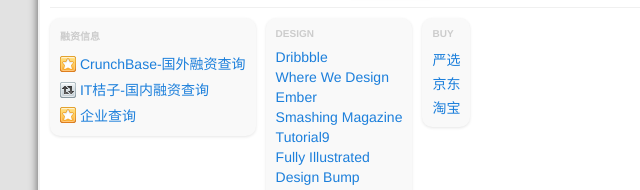
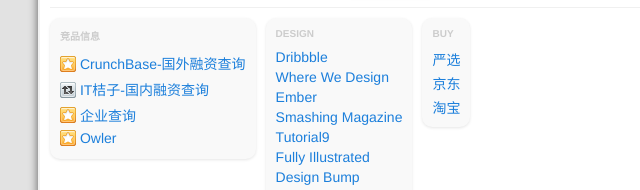
Before and after one commit to sparkxxf/PMStart, a plain HTML site: page index.html in a window 1280 px wide. Shown: the part 399-589 px from the top of the page, 190-830 px from the left. Drawn offline with Linux system fonts and the light colour scheme; files whose address does not match are found by name.

Commit message:
Update index.html
add owler.com

```diff
--- a/index.html
+++ b/index.html
@@ -74,11 +74,12 @@
 		<div class="clear"></div>
 		<div class="sep"></div>
 		<div class="column">
-			<div class="column_title">融资信息</div>
+			<div class="column_title">竞品信息</div>
 			<ul class="nav">
 				<li><img src="img/star.png" align="absmiddle" style="padding-bottom: 3px;" />&nbsp;<a href="https://www.crunchbase.com" target="_blank">CrunchBase-国外融资查询</a></li>
 				<li><img src="img/retweet.png" align="absmiddle" style="padding-bottom: 3px;" />&nbsp;<a href="http://itjuzi.com/" target="_blank">IT桔子-国内融资查询</a></li>
 				<li><img src="img/star.png" align="absmiddle" style="padding-bottom: 3px;" />&nbsp;<a href="http://www.qichacha.com/" target="_blank">企业查询</a></li>
+				<li><img src="img/star.png" align="absmiddle" style="padding-bottom: 3px;" />&nbsp;<a href="https://www.owler.com/" target="_blank">Owler</a></li>
 
 			</ul>
 		</div>
```
